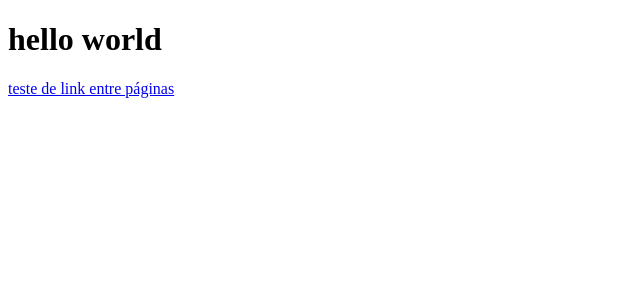
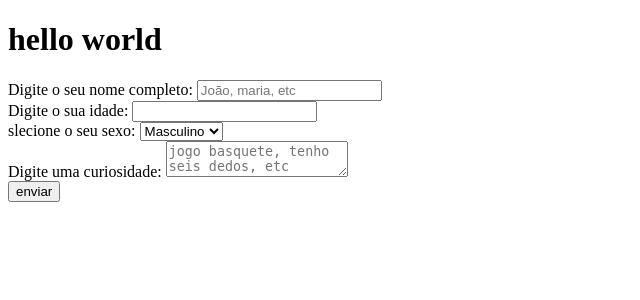
Before and after one commit to RicardoBVFN/curso_Dev_Web, a Django app: template django_conseitos_e_estruturas/testeDjango/templates/testeDjango/index.html in a window 1280 px wide. Shown: the top 300 px of the page, without its empty margins (0-640 px from the left). Run offline with Django 5.2, Linux system fonts and the light colour scheme; the template is opened without the code that fills it, so the values that code supplies are empty.

Commit message:
teste de configuração de adição de linhas no banco de dados por meio de formulários com o framework django

```diff
--- a/django_conseitos_e_estruturas/MTBI_projetos_2/urls.py
+++ b/django_conseitos_e_estruturas/MTBI_projetos_2/urls.py
@@ -15,11 +15,10 @@ Including another URLconf
     2. Add a URL to urlpatterns:  path('blog/', include('blog.urls'))
 """
 from django.contrib import admin
-from django.urls import path
+from django.urls import path, include
 from testeDjango import views
 
 urlpatterns = [
     path('admin/', admin.site.urls),
-    path('teste/', views.index, name='home'),
-    path('teste/sidePage.html', views.sidePages, name='sidePage')
+    path('', include('testeDjango.urls')),
 ]
--- a/django_conseitos_e_estruturas/testeDjango/admin.py
+++ b/django_conseitos_e_estruturas/testeDjango/admin.py
@@ -1,8 +1,6 @@
 from django.contrib import admin
-from testeDjango.models import topic
-from testeDjango.models import anotacoes
+from testeDjango.models import pacientes
 
-admin.site.register(topic)
-admin.site.register(anotacoes)
+admin.site.register(pacientes)
 
 # Register your models here.
--- a/django_conseitos_e_estruturas/testeDjango/templates/testeDjango/index.html
+++ b/django_conseitos_e_estruturas/testeDjango/templates/testeDjango/index.html
@@ -7,6 +7,33 @@
 </head>
 <body>
     <h1>hello world</h1>
-    <a href="{% url 'sidePage' %}">teste de link entre páginas</a>
+    <form method="post" hre>
+        {% csrf_token %}
+        <label for="nome_completo">Digite o seu nome completo:</label>
+        <input type="text" placeholder="João, maria, etc" name="nome_completo">
+
+        <br>
+
+        <label for="idade">Digite o sua idade:</label>
+        <input type="number" name="idade">
+
+        <br>
+
+        <label for="sexo">slecione o seu sexo:</label>
+        <select id="sexo" name="sexo">
+            <option value="masculino">Masculino</option>
+            <option value="feminino">Feminino</option>
+            <option value="outro">Outro</option>
+        </select>
+
+        <br>
+
+        <label for="curiosidade">Digite uma curiosidade:</label>
+        <textarea type="text" placeholder="jogo basquete, tenho seis dedos, etc" name="curiosidade"></textarea>
+
+        <br>
+
+        <button type="submit" href="{% url 'teste' %}">enviar</button>
+    </form>
 </body>
 </html>
--- /dev/null
+++ b/django_conseitos_e_estruturas/testeDjango/urls.py
@@ -0,0 +1,7 @@
+from django.urls import path
+from testeDjango import views
+
+urlpatterns = [
+    path('', views.index, name='topicos'),
+    path('teste/', views.cadastro_usario, name='teste')
+]
```
Also changed, not shown: django_conseitos_e_estruturas/testeDjango/models.py (+12 -0 lines), django_conseitos_e_estruturas/testeDjango/templates/testeDjango/sidePage.html (deleted, +0 -11 lines), django_conseitos_e_estruturas/testeDjango/views.py (+20 -0 lines), django_conseitos_e_estruturas/db.sqlite3, django_conseitos_e_estruturas/testeDjango/migrations/0003_pacientes.py (added).
